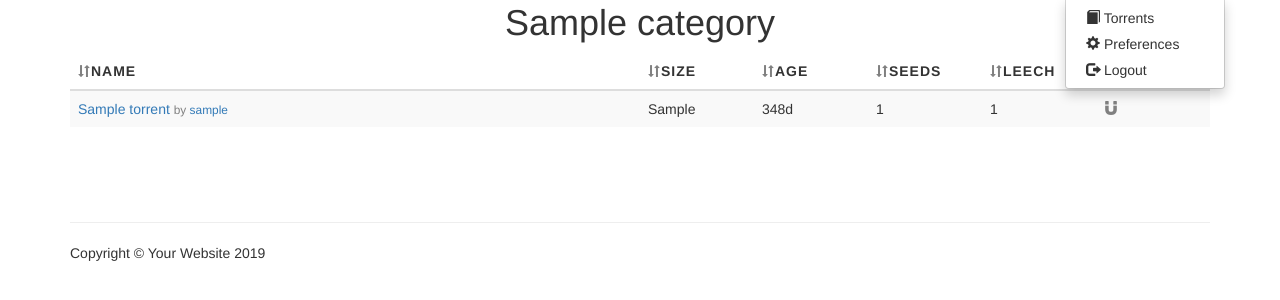
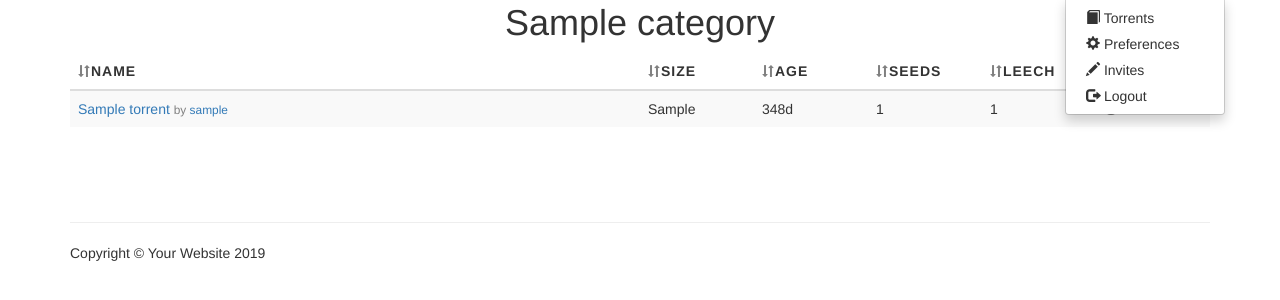
Before and after one commit to KevinJDurant/OpenTorrentSite, a PHP site: page /en/view/category.php?id=1 in a window 1280 px wide, after a click that opens the changed part. Shown: the part 51-351 px from the top of the page. Run offline with PHP 8.4, Linux system fonts and the light colour scheme; the visitor is signed in with stand-in values (Sample User, id 1); tables that the repository leaves empty hold one stand-in row (values such as "Sample post"); some libraries are stand-ins or nearby versions.

Commit message:
Update category.php
invite link fix

```diff
--- a/en/view/category.php
+++ b/en/view/category.php
@@ -140,6 +140,9 @@
                                         <li>
                                             <a href="preferences.php"><span class="glyphicon glyphicon-cog"></span> Preferences</a>
                                         </li>
+					<li>
+                                            <a href="invitations.php"><span class="glyphicon glyphicon-pencil"></span> Invites</a>
+                                    	</li>
                                         <li>
                                             <a href="../account/logout.php"><span class="glyphicon glyphicon-log-out"></span> Logout</a>
                                         </li>
```
